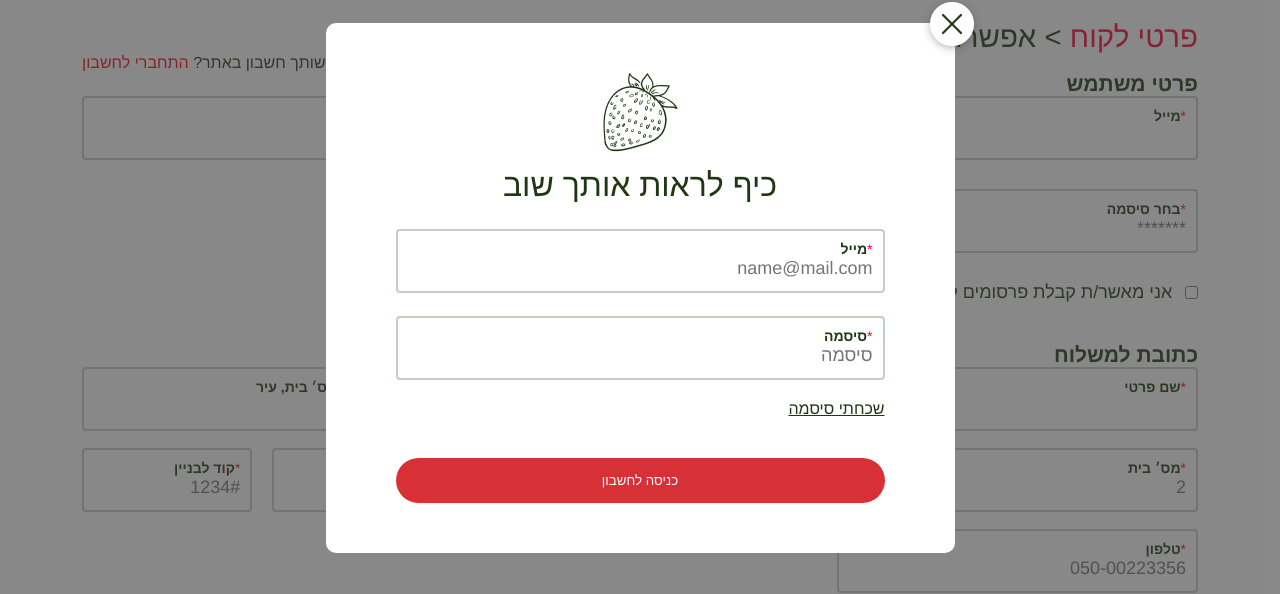
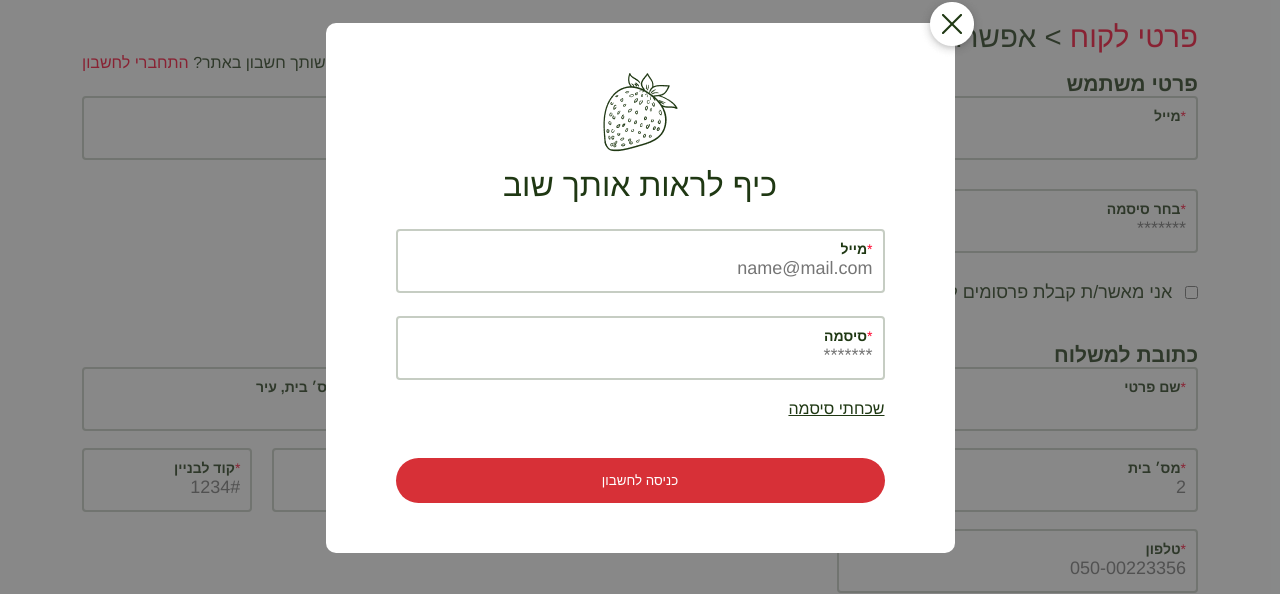
Before and after one commit to matveisch/quatro-task, a React (Create React App) app: page / in a window 1280 px wide. Both pictures are taken after a click on the element "התחברי לחשבון". Shown: the part 129-723 px from the top of the page. Built offline with nearby package versions, Linux system fonts and the light colour scheme.

Commit message:
loader login

```diff
--- a/src/components/login/Login.css
+++ b/src/components/login/Login.css
@@ -8,6 +8,9 @@
   display: flex;
   justify-content: center;
   align-items: center;
+}
+#login .preloader-container {
+  padding-top: 0;
 }
 #login #popup {
   background-color: #FFFFFF;
@@ -21,7 +24,7 @@
   right: -30px;
   cursor: pointer;
 }
-#login #popup #popup-form #popup-header {
+#login #popup #popup-header {
   display: flex;
   flex-direction: column;
   justify-content: center;
@@ -42,6 +45,7 @@
   text-decoration-line: underline;
   margin-top: 20px;
   margin-bottom: 40px;
+  cursor: pointer;
 }
 #login #popup #popup-form button {
   background: #D73037;
@@ -50,6 +54,7 @@
   color: #FFFFFF;
   padding: 15px 0;
   width: 100%;
+  cursor: pointer;
 }
 
 /*# sourceMappingURL=Login.css.map */
--- a/src/components/login/Login.scss
+++ b/src/components/login/Login.scss
@@ -9,6 +9,10 @@
   display: flex;
   justify-content: center;
   align-items: center;
+
+  .preloader-container {
+    padding-top: 0;
+  }
 
   #popup {
     background-color: #FFFFFF;
@@ -25,7 +29,6 @@
       cursor: pointer;
     }
 
-    #popup-form {
     #popup-header {
       display: flex;
       flex-direction: column;
@@ -35,6 +38,7 @@
       gap: 15px;
     }
 
+    #popup-form {
       .login-input {
         min-width: 465px;
       }
@@ -50,6 +54,7 @@
         text-decoration-line: underline;
         margin-top: 20px;
         margin-bottom: 40px;
+        cursor: pointer;
       }
 
       button {
@@ -59,6 +64,7 @@
         color: #FFFFFF;
         padding: 15px 0;
         width: 100%;
+        cursor: pointer;
       }
     }
   }
--- a/src/components/login/Login.tsx
+++ b/src/components/login/Login.tsx
@@ -1,14 +1,18 @@
-import React from 'react';
+// libraries
+import React, {useState} from 'react';
 import { Formik, Field, Form, FormikHelpers } from 'formik';
+import axios from "axios";
+import * as Yup from "yup";
 
+// styles and images
 import './Login.css';
 import closePopup from '../../images/close popup.png';
 import logo from '../../images/Group 156.png';
 
+// components
 import {LoginProps} from "../../pages/registration/Registration";
 import Input from "../../ui/input/Input";
-import axios from "axios";
-import * as Yup from "yup";
+import Preloader from "../preloader/Preloader";
 
 interface Values {
     email: string;
@@ -25,15 +29,19 @@ const SignupSchema = Yup.object().shape({
 })
 
 const Login = (props: LoginProps) => {
+    const [loading, setLoading] = useState(false);
+    const [message, setMessage] = useState('');
+
     return (
         <div id="login" style={props.popup ? {display: "flex"} : {display: "none"}}>
             <div id="popup">
                 <img id="close-btn" src={closePopup} alt="close-button" onClick={() => props.setPopup(false)}/>
-                <div id="popup-form">
                 <header id="popup-header">
                     <img src={logo} alt="logo"/>
                     <h1>כיף לראות אותך שוב</h1>
                 </header>
+                {!loading ?
+                    <div id="popup-form">
                         <Formik
                             initialValues={{
                                 email: '',
@@ -44,14 +52,21 @@ const Login = (props: LoginProps) => {
                                 values: Values,
                                 { setSubmitting }: FormikHelpers<Values>
                             ) => {
+                                setLoading(true);
+
                                 await axios.post('https://jsonplaceholder.typicode.com/posts', {body: JSON.stringify(values, null, 2)}, {
                                     headers: {
                                         'Content-Type': 'application/json'
                                     }
                                 }).then(res => {
+                                    setMessage('Form successfully submitted');
                                     console.log(res);
                                 }).catch(err => {
+                                    setMessage('Error');
                                     console.log(err);
+                                    setTimeout(() => {
+                                        setLoading(false);
+                                    }, 1000)
                                 });
                             }}
                         >
@@ -73,7 +88,7 @@ const Login = (props: LoginProps) => {
                                                errors={errors.password}
                                                touched={touched.password}
                                                type={'password'}
-                                           placeholder={'סיסמה'}
+                                               placeholder={'*******'}
                                                moreClasses={'login-input'}
                                         />
                                     </div>
@@ -82,7 +97,11 @@ const Login = (props: LoginProps) => {
                                 </Form>
                             )}
                         </Formik>
+                    </div> :
+                    <div className="preloader-container">
+                        {message.length === 0 ? <Preloader /> : <h1>{message}</h1>}
                     </div>
+                }
                 </div>
         </div>
     );
```
Also changed, not shown: 1 other file (tests, documents, lock files or other folders). Lines whose indentation alone changed are shown as unchanged.
